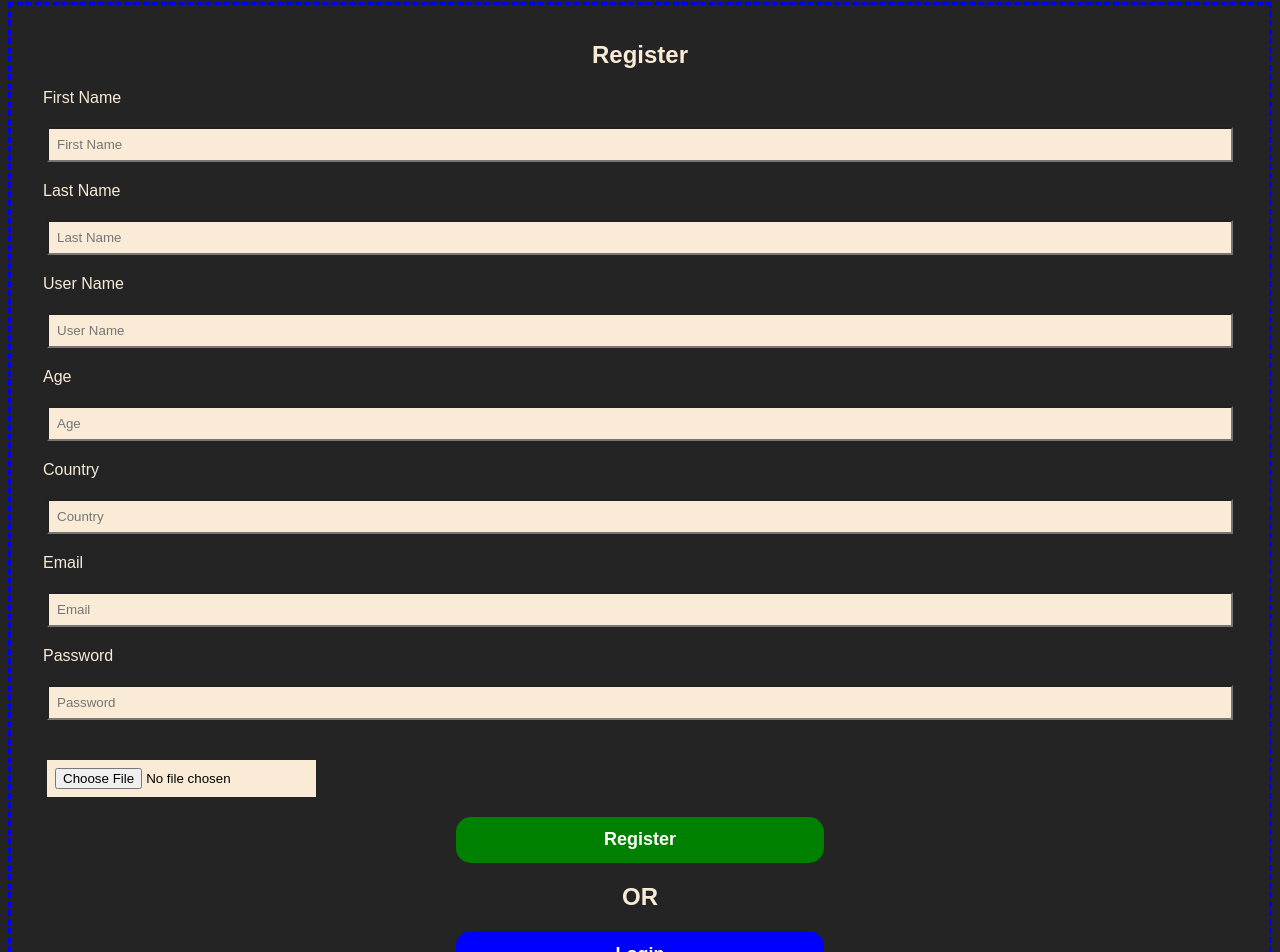
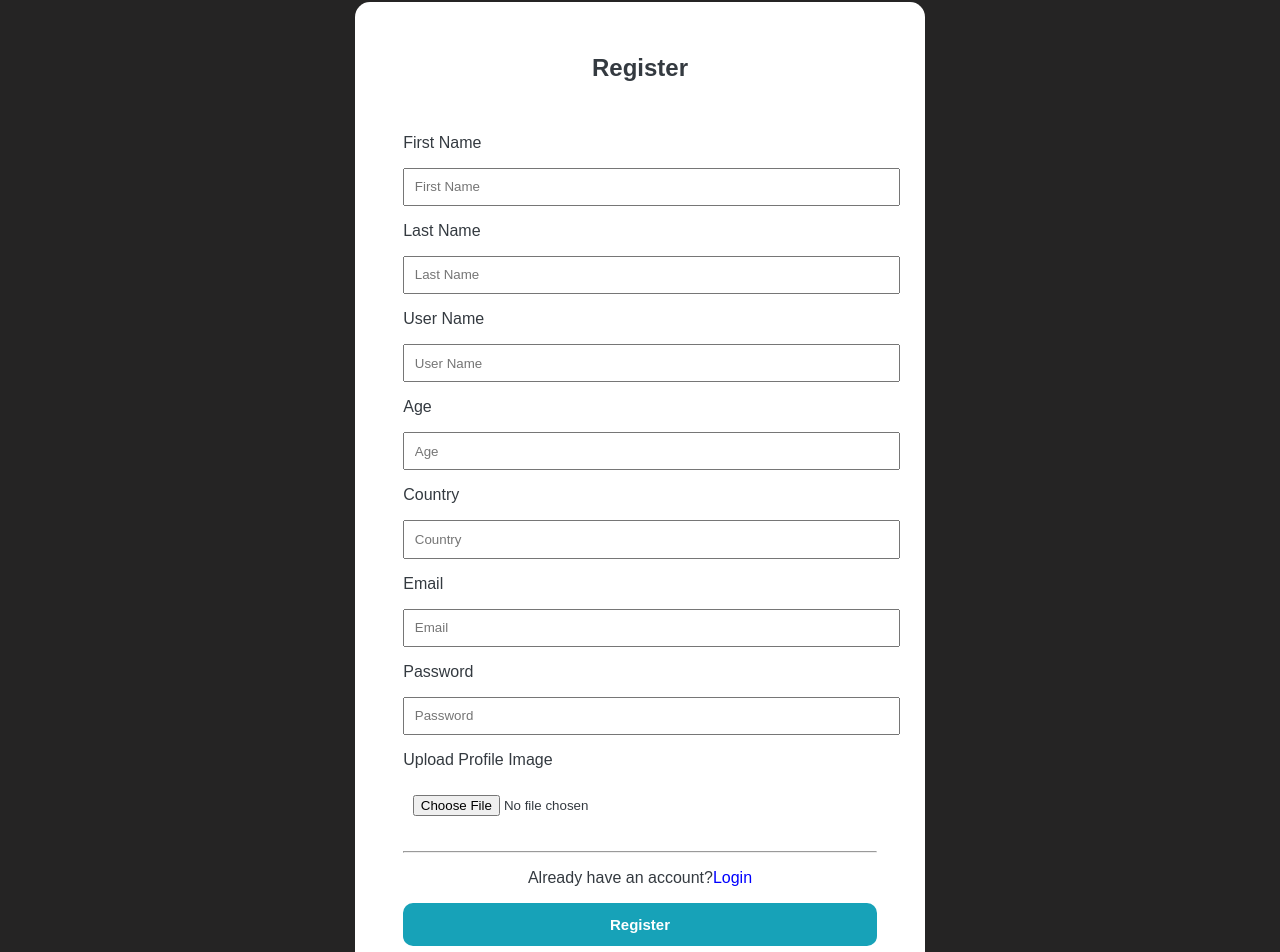
Before and after one commit to C4-OmarHamdann/MERAKI_Academy_Project_4, a React (Create React App) app in the folder frontend/: page / in a window 1280 px wide. Shown: the part 78-1030 px from the top of the page. Built offline with nearby package versions, Linux system fonts and the light colour scheme.

Commit message:
new style registerion

```diff
--- a/frontend/src/App.css
+++ b/frontend/src/App.css
@@ -158,3 +158,61 @@ h1 {
   color: red;
   font-weight: bold;
 }
+.authentication {
+  background-color: #fff;
+  color: #343a40;
+  margin: auto;
+  width: 40%;
+  padding: 2rem;
+  border-radius: 15px;
+}
+.authentication h2 {
+  text-align: center;
+}
+.authentication form {
+  padding: 1rem;
+}
+
+.authentication label {
+  display: block;
+  width: 100%;
+  padding: 1rem 0;
+}
+.authentication input {
+  display: block;
+  width: 100%;
+  padding: 0.6rem;
+}
+.authentication img {
+  width: 100%;
+  border-radius: 15px;
+}
+.authentication p {
+  text-align: center;
+}
+.authentication a {
+  cursor: pointer;
+  color: blue;
+}
+.authentication button {
+  width: 100%;
+  border: none;
+  border-radius: 10px;
+  color: #fff;
+  padding: 0.8rem 3rem;
+  font-weight: bold;
+  background-color: #17a2b8;
+  font-size: 15px;
+}
+.add-new-tweet {
+  background-color: #161b22;
+  width: 100%;
+  border-radius: 15px;
+  padding: 2rem;
+}
+.add-new-tweet textarea {
+  width: 100%;
+  background-color: #373e47;
+  border-radius: 15px;
+  padding: 1.5rem;
+}
--- a/frontend/src/components/Register.js
+++ b/frontend/src/components/Register.js
@@ -58,10 +58,10 @@ const Register = () => {
       });
   };
   return (
-    <div className="blue form">
+    <div className="authentication">
       <h2>Register</h2>
       {/* save value */}
-
+      <form>
         <label>First Name</label>
         <input
           type="text"
@@ -125,17 +125,21 @@ const Register = () => {
           placeholder="Password"
           required
         />
+        <label>Upload Profile Image</label>
         <UploadFile file={file} setFile={setFile} />
-      <button onClick={addUsers}>Register</button>
-      <h2>OR</h2>
-      <button
-        style={{ backgroundColor: "blue" }}
+        <hr />
+        <p>
+          Already have an account?
+          <a
             onClick={() => {
               navigate("/login");
             }}
           >
             Login
-      </button>
+          </a>
+        </p>
+        <button onClick={addUsers}>Register</button>
+
         {/* //cheack if add user or not massge
       //if done or undfinde  */}
         {cheack === "done" ? (
@@ -151,6 +155,7 @@ const Register = () => {
           //if undfinde => no change
           <div />
         )}
+      </form>
     </div>
   );
 };
--- a/frontend/src/components/UploadFile.js
+++ b/frontend/src/components/UploadFile.js
@@ -10,7 +10,7 @@ const UploadFile = ({ file, setFile }) => {
         type="file"
       ></input>
       <br />
-      {file && <img width={500} height={300} src={URL.createObjectURL(file)} />}
+      {file && <img height={300} src={URL.createObjectURL(file)} />}
     </div>
   );
 };
```
Lines whose indentation alone changed are shown as unchanged.
